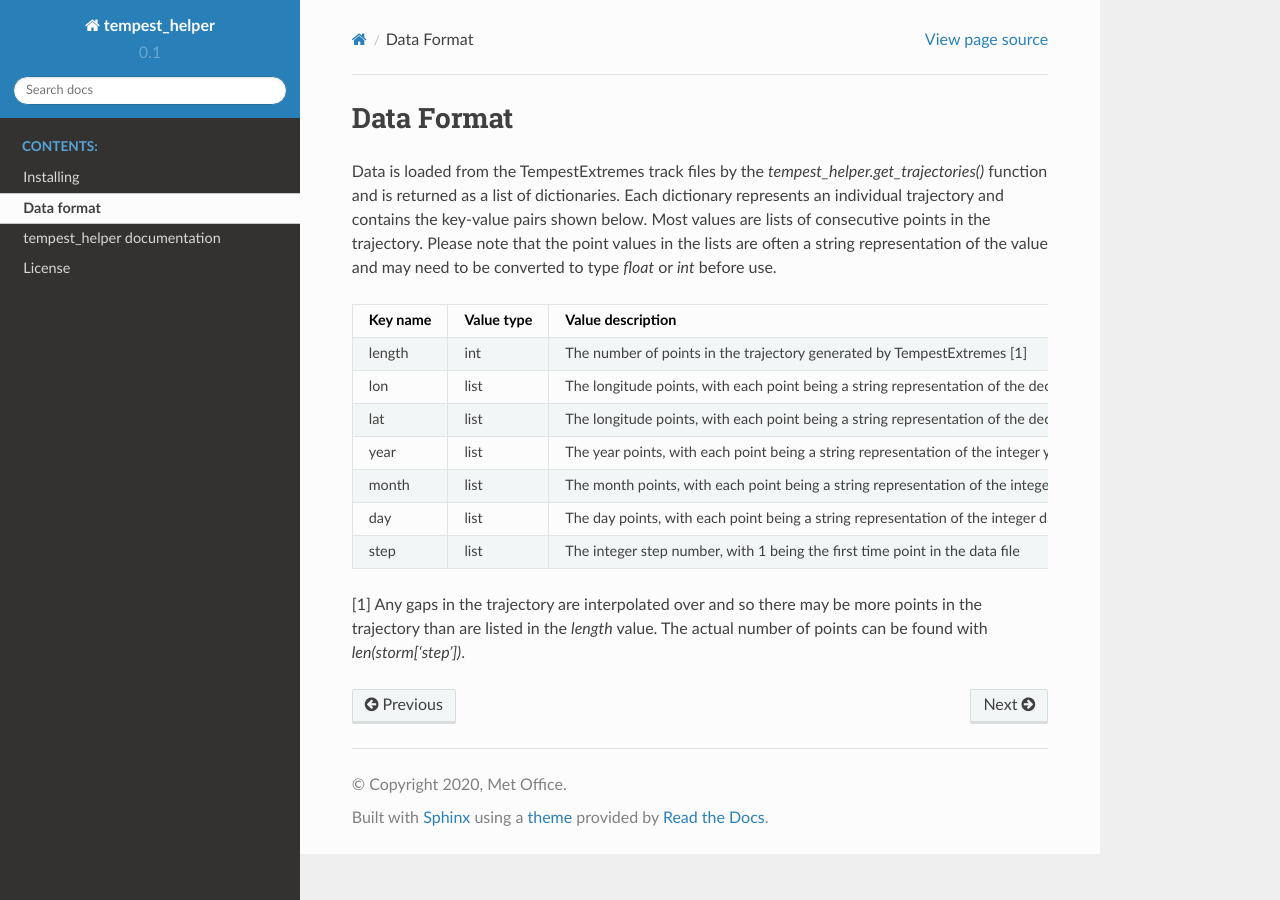
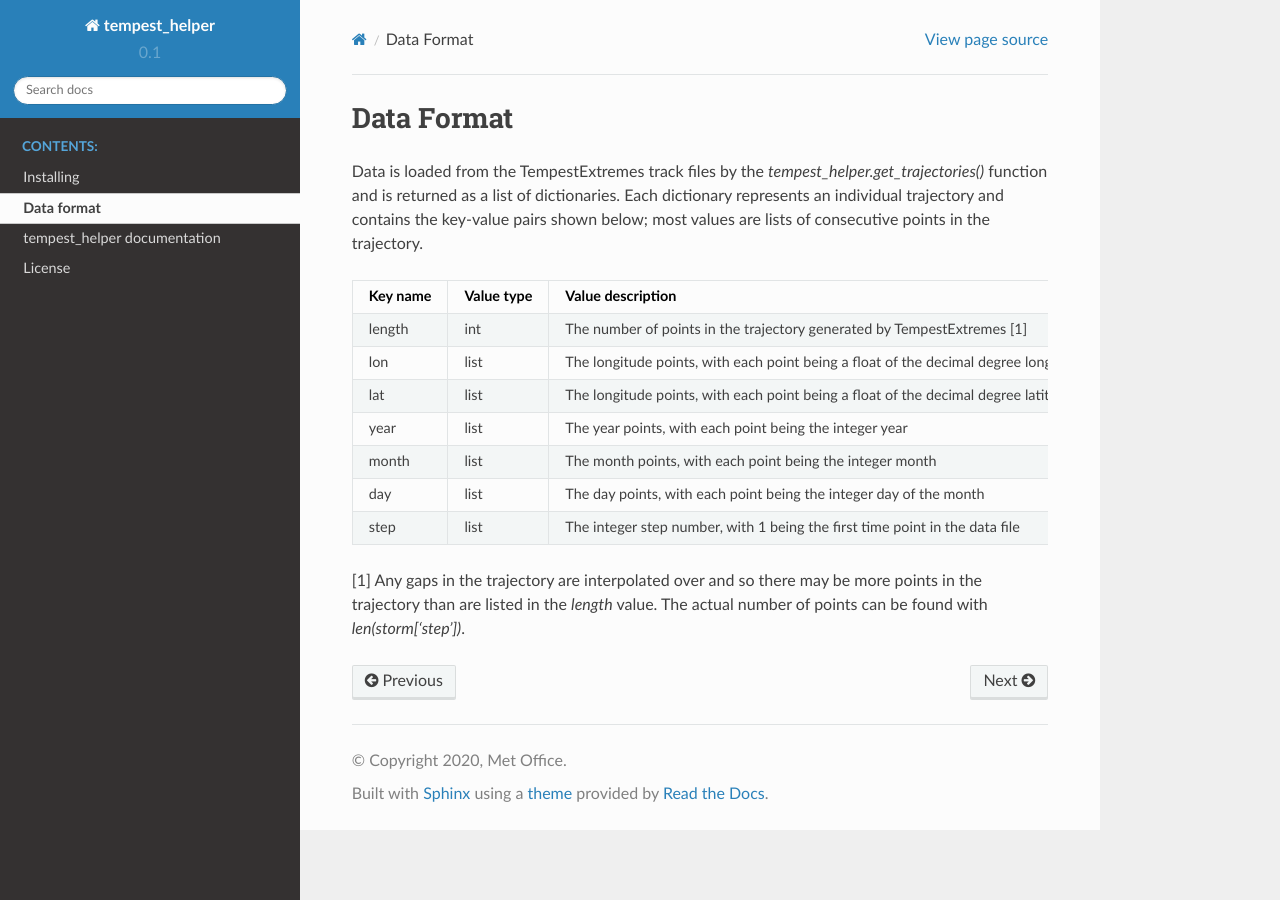
Before and after one commit to MetOffice/tempest_helper, a Sphinx documentation site: the page built from docs/source/data_format.rst, in a window 1280 px wide. Built offline with Sphinx 7.4.7 and the Read the Docs theme 2.0.0, drawn with Linux system fonts in a browser that asks for light colours.

Commit message:
Updated plotting and documentation

```diff
--- a/docs/source/data_format.rst
+++ b/docs/source/data_format.rst
@@ -4,28 +4,25 @@ Data Format
 Data is loaded from the TempestExtremes track files by the
 `tempest_helper.get_trajectories()` function and is returned as a list of dictionaries.
 Each dictionary represents an individual trajectory and contains the key-value
-pairs shown below. Most values are lists of consecutive points in the trajectory.
-Please note that the point values in the lists are often a string representation
-of the value and may need to be converted to type `float` or `int` before use.
+pairs shown below; most values are lists of consecutive points in the trajectory.
 
-
-+-------------+------------+-----------------------------------------------------------------------------------------------------------+
-| Key name    | Value type | Value description                                                                                         |
-+=============+============+===========================================================================================================+
-| length      | int        | The number of points in the trajectory generated by TempestExtremes [1]                                   |
-+-------------+------------+-----------------------------------------------------------------------------------------------------------+
-| lon         | list       | The longitude points, with each point being a string representation of the decimal degree longitude point |
-+-------------+------------+-----------------------------------------------------------------------------------------------------------+
-| lat         | list       | The longitude points, with each point being a string representation of the decimal degree latitude point  |
-+-------------+------------+-----------------------------------------------------------------------------------------------------------+
-| year        | list       | The year points, with each point being a string representation of the integer year                        |
-+-------------+------------+-----------------------------------------------------------------------------------------------------------+
-| month       | list       | The month points, with each point being a string representation of the integer month                      |
-+-------------+------------+-----------------------------------------------------------------------------------------------------------+
-| day         | list       | The day points, with each point being a string representation of the integer day                          |
-+-------------+------------+-----------------------------------------------------------------------------------------------------------+
-| step        | list       | The integer step number, with 1 being the first time point in the data file                               |
-+-------------+------------+-----------------------------------------------------------------------------------------------------------+
++-------------+------------+-------------------------------------------------------------------------------------------+
+| Key name    | Value type | Value description                                                                         |
++=============+============+===========================================================================================+
+| length      | int        | The number of points in the trajectory generated by TempestExtremes [1]                   |
++-------------+------------+-------------------------------------------------------------------------------------------+
+| lon         | list       | The longitude points, with each point being a float of the decimal degree longitude point |
++-------------+------------+-------------------------------------------------------------------------------------------+
+| lat         | list       | The longitude points, with each point being a float of the decimal degree latitude point  |
++-------------+------------+-------------------------------------------------------------------------------------------+
+| year        | list       | The year points, with each point being the integer year                                   |
++-------------+------------+-------------------------------------------------------------------------------------------+
+| month       | list       | The month points, with each point being the integer month                                 |
++-------------+------------+-------------------------------------------------------------------------------------------+
+| day         | list       | The day points, with each point being the integer day of the month                        |
++-------------+------------+-------------------------------------------------------------------------------------------+
+| step        | list       | The integer step number, with 1 being the first time point in the data file               |
++-------------+------------+-------------------------------------------------------------------------------------------+
 
 [1] Any gaps in the trajectory are interpolated over and so there may be more
 points in the trajectory than are listed in the `length` value. The actual
```
Also changed, not shown: 2 other files.
